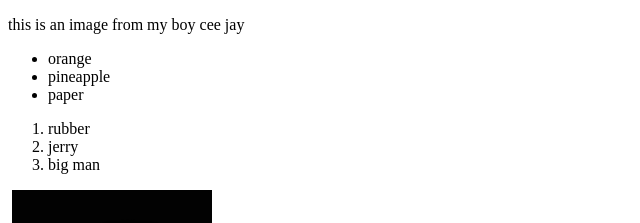
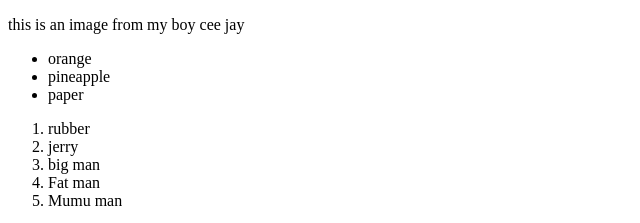
Before and after one commit to BigNuelpips/ceejay-, a plain HTML site: page index.html in a window 1280 px wide. Shown: the top 223 px of the page, without its empty margins (0-640 px from the left). Drawn offline with Linux system fonts and the light colour scheme.

Commit message:
mumu man and fatman added

```diff
--- a/index.html
+++ b/index.html
@@ -16,6 +16,10 @@
     <li>rubber</li>
     <li>jerry</li>
     <li>big man</li>
+    <li>Fat man</li>
+    <li>Mumu man</li>
+
+
 
 
 
```
